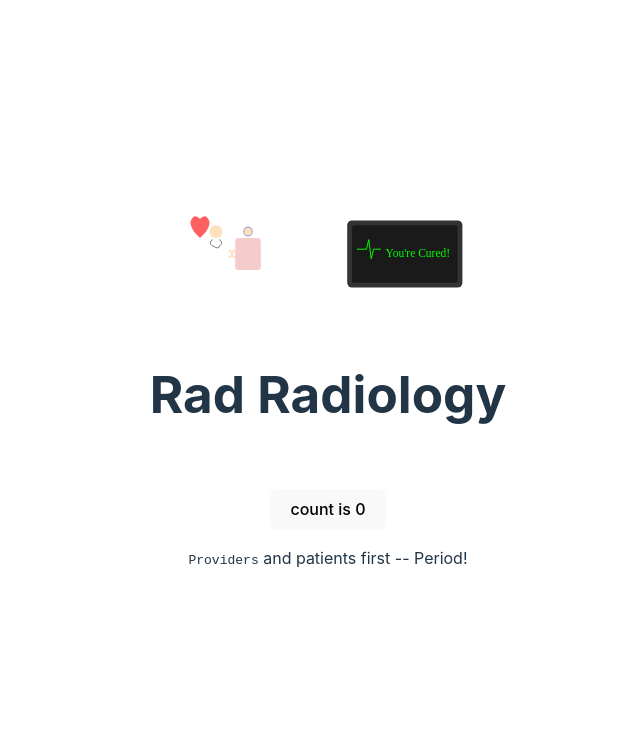
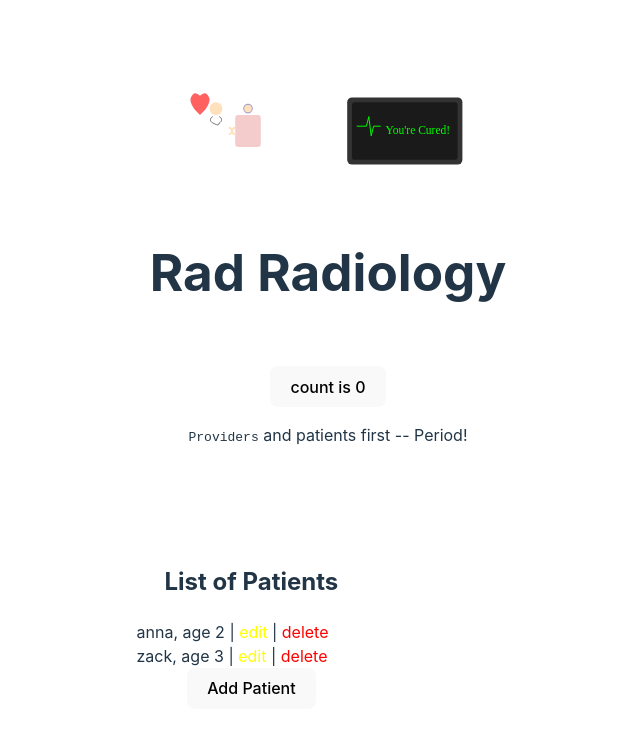
Before and after one commit to JKeddo95/RadRadiologyDemo, a React (Vite) app: page / in a window 1280 px wide. Shown: the top 732 px of the page, without its empty margins (312-952 px from the left). Built offline with nearby package versions, Linux system fonts and the light colour scheme.

Commit message:
DEV-01--WIP-Patient-List

```diff
--- a/src/App.tsx
+++ b/src/App.tsx
@@ -1,6 +1,7 @@
 import { useState } from "react";
 import happyPatient from "/happyPatient.svg";
 import healthMonitor from "/healthMonitor.svg";
+import { PatientsMenu } from "./components/PatientsMenu/PatientsMenu.tsx";
 import "./App.css";
 
 function App() {
@@ -22,6 +23,19 @@ function App() {
         <p>
           <code>Providers</code> and patients first -- Period!
         </p>
+        <div
+          style={{
+            display: "flex",
+            flexDirection: "column",
+            justifyContent: "flex-start",
+            maxWidth: "60%",
+            borderWidth: "2px",
+            borderColor: "red",
+            marginTop: "3em",
+          }}
+        >
+          <PatientsMenu />
+        </div>
       </div>
     </>
   );
--- /dev/null
+++ b/src/components/PatientsMenu/PatientsMenu.tsx
@@ -0,0 +1,137 @@
+// PatientList.tsx
+import React, { useEffect, useState, useRef } from "react";
+import { Patient, PATIENTS_LIST } from "../library/usefulConstants";
+
+export const PatientsMenu = () => {
+  localStorage.setItem(PATIENTS_LIST, `[{"name": "anna", "age": 2}, {"name": "zack", "age": 3}]`);
+  const patientsString = localStorage.getItem(PATIENTS_LIST);
+
+  if (!patientsString) {
+    console.log("No patients set yet");
+    return <></>;
+  }
+
+  //   const [name, setName] = useState("");
+  //   const [age, setAge] = useState("");
+  const [patientsList, setPatientsList] = useState([]);
+
+  useEffect(() => {
+    const patientsString = localStorage.getItem(PATIENTS_LIST);
+
+    if (!patientsString) {
+      console.log("No patients set yet");
+      //result false;
+    }
+
+    let patients;
+    try {
+      console.log(`Patients string is the following: ${patientsString}`);
+      patients = JSON.parse(String(patientsString));
+      setPatientsList(patients);
+    } catch (error) {
+      console.warn("Parsing of patients list failed. All children destroyed. Sorry :(");
+      //result false;
+    }
+  }, []);
+
+  //   const handleNameChange = (e: React.ChangeEvent<HTMLInputElement>) => setName(e.target.value);
+  //   const handleAgeChange = (e: React.ChangeEvent<HTMLInputElement>) => setAge(e.target.value);
+
+  //   const dialogComponent = (
+  //     <dialog id="addPatientModal" ref={dialogRef}>
+  //       <div>Add Patient</div>
+  //       <span>Name: </span>
+  //       <input value={name} onChange={handleNameChange} />
+  //       <span>Age: </span>
+  //       <input value={String(age)} onChange={handleAgeChange} />
+  //       <button id="addPatientSubmit" onClick={toggleDialog}>
+  //         Submit
+  //       </button>
+  //     </dialog>
+  //   );
+
+  if (!patientsString) {
+    console.log("No patients set yet");
+    return <></>;
+  }
+
+  return (
+    <div>
+      <br />
+      <br />
+      <h2>List of Patients</h2>
+      <div>
+        {/* <div>
+          <button id="addPatientButton" onClick={toggleDialog}>
+            Add Patient
+          </button>
+        </div> */}
+        {patientsList.map((patient: Patient) => (
+          <div style={{ float: "left" }} key={patient.name}>
+            <span>
+              {" "}
+              {patient.name}, age {patient.age}
+            </span>
+            <span> | </span>
+            <span style={{ color: "yellow" }} onClick={() => console.log("edit patient")}>
+              edit
+            </span>
+            <span> | </span>
+            <span style={{ color: "red" }} onClick={() => console.log("delete patient")}>
+              delete
+            </span>
+          </div>
+        ))}
+        <AddPatientPopup />
+      </div>
+    </div>
+  );
+};
+
+const AddPatientPopup = () => {
+  const [name, setName] = useState("");
+  const [age, setAge] = useState("");
+  const handleNameChange = (e: React.ChangeEvent<HTMLInputElement>) => setName(e.target.value);
+  const handleAgeChange = (e: React.ChangeEvent<HTMLInputElement>) => setAge(e.target.value);
+
+  const dialogRef = useRef<HTMLDialogElement | null>(null);
+  const toggleDialog = () => {
+    if (dialogRef === null || !dialogRef?.current?.hasAttribute) {
+      return false;
+    }
+    try {
+      dialogRef.current.hasAttribute("open") ? dialogRef.current.close() : dialogRef.current.showModal();
+    } catch (e) {
+      console.warn("There was a problem toggling the AddPatient popup/dialog, errMessage: ", JSON.stringify(e));
+    }
+  };
+
+  const submitDialog = () => {
+    console.log(`Adding patient with age ${age} and name ${name}`);
+    setName("");
+    setAge("");
+    toggleDialog();
+  };
+
+  return (
+    <div>
+      <button id="addPatientButton" onClick={toggleDialog}>
+        Add Patient
+      </button>
+      <dialog id="addPatientModal" ref={dialogRef}>
+        <div>Add Patient</div>
+        <div>
+          <span>Name: </span>
+          <input value={name} onChange={handleNameChange} />
+        </div>
+        <div>
+          {" "}
+          <span>Age: </span> <input value={String(age)} onChange={handleAgeChange} />
+        </div>
+        <button id="addPatientSubmit" onClick={submitDialog}>
+          Submit
+        </button>
+      </dialog>
+    </div>
+  );
+};
--- /dev/null
+++ b/src/components/library/usefulConstants.ts
@@ -0,0 +1,2 @@
+export const PATIENTS_LIST = "PATIENTS_LIST";
+export type Patient = { name: string; age: number };
```
Also changed, not shown: 3 other files (tests, documents, lock files or other folders).
